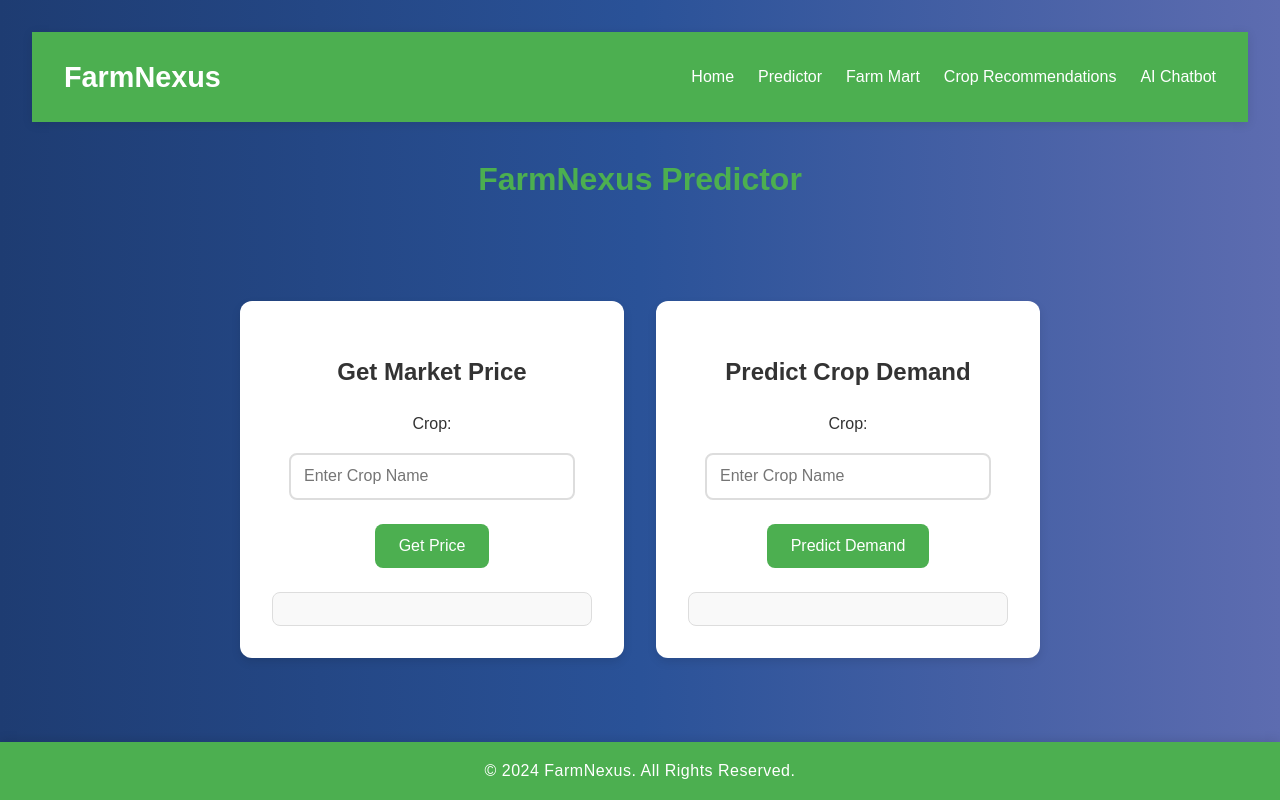
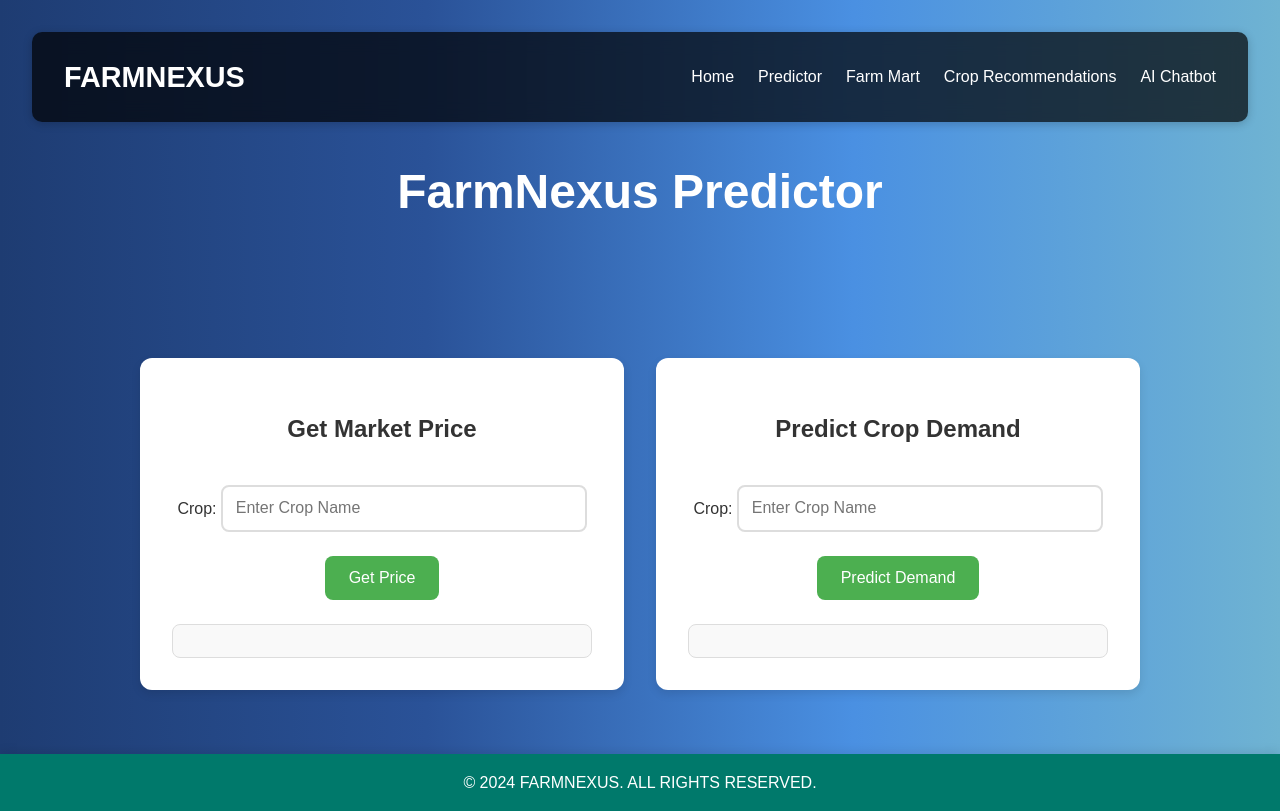
Before and after one commit to Dhruva-D/Farm-Nexus, a plain HTML site: page predictor.html in a window 1280 px wide. Drawn offline with Linux system fonts and the light colour scheme.

Commit message:
animations added

```diff
--- a/mart.css
+++ b/mart.css
@@ -1,18 +1,17 @@
-/* General Styling */
 body {
-  font-family: Arial, sans-serif;
+  font-family: 'Arial', sans-serif;
+  background: linear-gradient(to right, #1e3c72, #2a5298, #4a90e2, #6fb3d2); /* Blue-themed multi-color gradient */
   margin: 0;
   padding: 0;
-  background-color: #f0f8ff;
   color: #333;
+  line-height: 1.6;
+  display: flex;
+  flex-direction: column;
+  min-height: 100vh; /* Ensures body takes at least full height */
 }
 
-header {
-  background-color: #4CAF50;
-  color: white;
-  padding: 20px;
-  text-align: center;
-}
+
+
 
 h1 {
   font-size: 2rem;
@@ -218,7 +217,7 @@ h1 {
 h2 {
   font-size: 2rem; /* Bigger font size */
   font-weight: bold; /* Bold text */
-  color: #4CAF50; /* Use a green color to match the theme */
+  color: white; /* Use a green color to match the theme */
   text-transform: uppercase; /* Make text uppercase */
   letter-spacing: 2px; /* Add some spacing between letters */
   text-shadow: 2px 2px 5px rgba(0, 0, 0, 0.1); /* Add subtle shadow for effect */
@@ -230,3 +229,7 @@ h2 {
 header {
   margin-bottom: -10px; /* Reduce margin to minimize space between navbar and heading */
 }
+
+.button {
+  border: 1px solid greenyellow;
+}
--- a/styles.css
+++ b/styles.css
@@ -1,8 +1,7 @@
 /* General Styles */
 body {
   font-family: 'Arial', sans-serif;
-  background-color: #f4f4f4;
-  background: linear-gradient(to right, #1e3c72, #2a5298, #5d6cb0);
+  background: linear-gradient(to right, #1e3c72, #2a5298, #4a90e2, #6fb3d2); /* Blue-themed multi-color gradient */
   margin: 0;
   padding: 0;
   color: #333;
@@ -10,6 +9,19 @@ body {
   display: flex;
   flex-direction: column;
   min-height: 100vh; /* Ensures body takes at least full height */
+}
+
+
+@keyframes gradientAnimation {
+  0% {
+    background-position: 0% 50%;
+  }
+  50% {
+    background-position: 100% 50%;
+  }
+  100% {
+    background-position: 0% 50%;
+  }
 }
 
 header, .section-container, .introduction, .market-section, .demand-section {
@@ -21,9 +33,11 @@ header, .section-container, .introduction, .market-section, .demand-section {
   display: flex;
   justify-content: space-between;
   align-items: center;
-  background-color: #4CAF50;
+  background-color: rgba(0, 0, 0, 0.7); /* Transparent black for a modern feel */
   padding: 1rem 2rem;
-  box-shadow: 0 2px 10px rgba(0, 0, 0, 0.1);
+  box-shadow: 0 2px 10px rgba(0, 0, 0, 0.2);
+  backdrop-filter: blur(10px); /* Creates frosted glass effect */
+  border-radius: 10px;
 }
 
 .navbar .logo {
@@ -31,6 +45,7 @@ header, .section-container, .introduction, .market-section, .demand-section {
   color: #fff;
   text-decoration: none;
   font-weight: bold;
+  text-transform: uppercase;
 }
 
 .navbar ul {
@@ -43,32 +58,56 @@ header, .section-container, .introduction, .market-section, .demand-section {
   color: #fff;
   text-decoration: none;
   font-size: 1rem;
-  transition: color 0.3s;
+  transition: color 0.3s, transform 0.3s;
 }
 
 .navbar ul li a:hover {
   color: #cddc39;
+  transform: scale(1.1); /* Subtle hover effect */
 }
 
 /* Header */
 header h1 {
   text-align: center;
   margin: 2rem 0;
-  color: #4CAF50;
+  color: #ffffff;
+  font-size: 3rem;
+  animation: fadeIn 1s ease-in-out;
+}
+
+@keyframes fadeIn {
+  0% {
+    opacity: 0;
+    transform: translateY(-50px);
+  }
+  100% {
+    opacity: 1;
+    transform: translateY(0);
+  }
 }
 
 /* Introduction Section */
 .introduction {
-  background: linear-gradient(135deg, #f0f8ff, #e6f7ff); /* Soft gradient background */
+  background: linear-gradient(135deg, #e0f7fa, #b2ebf2); /* Soft blue gradient */
   border-radius: 15px;
   box-shadow: 0 6px 15px rgba(0, 0, 0, 0.1);
   max-width: 850px;
   text-align: center;
   margin: 2rem auto;
+  animation: slideIn 0.5s ease-out;
+}
+
+@keyframes slideIn {
+  0% {
+    transform: translateX(-100%);
+  }
+  100% {
+    transform: translateX(0);
+  }
 }
 
 .introduction h2 {
-  color: #4CAF50;
+  color: #00796b;
   font-size: 2rem;
   margin-bottom: 1rem;
   font-weight: bold;
@@ -93,36 +132,35 @@ header h1 {
   background-color: #fff;
   margin-bottom: 0.8rem;
   padding: 0.8rem 1.2rem;
-  border-left: 5px solid #4CAF50;
+  border-left: 5px solid #00796b;
   border-radius: 8px;
   font-size: 1rem;
   color: #333;
   text-align: left;
-  transition: background-color 0.3s;
+  transition: background-color 0.3s, transform 0.3s;
 }
 
 .introduction ul li:hover {
-  background-color: #e0f7fa;
+  background-color: #b2dfdb;
+  transform: scale(1.05); /* Hover effect */
 }
 
 /* Sections */
 .section-container {
-  display: flex;
-  justify-content: center;
+  display: grid;
+  grid-template-columns: repeat(auto-fit, minmax(300px, 1fr));
   gap: 2rem;
-  flex-wrap: wrap;
   margin: 2rem auto;
-  max-width: 800px;
+  max-width: 1000px;
 }
 
 .market-section, .demand-section {
-  flex: 1;
-  min-width: 300px;
   background-color: #fff;
   padding: 2rem;
   border-radius: 12px;
   box-shadow: 0 4px 10px rgba(0, 0, 0, 0.1);
   text-align: center;
+  animation: fadeIn 1s ease-in-out;
 }
 
 /* Slideshow Container */
@@ -133,6 +171,7 @@ header h1 {
   border-radius: 12px;
   overflow: hidden;
   height: 350px;
+  animation: slideIn 0.5s ease-out;
 }
 
 .slides img {
@@ -154,8 +193,8 @@ header h1 {
   background-color: rgba(0, 0, 0, 0.5);
   border-radius: 50%;
   transition: background-color 0.3s;
-  width: 20px;
-  height: 20px;
+  width: 30px;
+  height: 30px;
   display: flex;
   align-items: center;
   justify-content: center;
@@ -175,7 +214,7 @@ header h1 {
   border-radius: 8px;
   cursor: pointer;
   font-size: 1rem;
-  transition: background-color 0.3s;
+  transition: background-color 0.3s, transform 0.3s;
 }
 
 .button {
@@ -186,6 +225,7 @@ header h1 {
 
 .button:hover {
   background-color: #45a049;
+  transform: scale(1.05); /* Slightly enlarge on hover */
 }
 
 .chatbot-button {
@@ -196,6 +236,19 @@ header h1 {
   padding: 1rem 1.5rem;
   border-radius: 50px;
   box-shadow: 0 4px 10px rgba(0, 0, 0, 0.2);
+  animation: bounceIn 1s ease-in-out infinite;
+}
+
+@keyframes bounceIn {
+  0% {
+    transform: translateY(0);
+  }
+  50% {
+    transform: translateY(-10px);
+  }
+  100% {
+    transform: translateY(0);
+  }
 }
 
 .chatbot-button:hover {
@@ -210,6 +263,11 @@ input[type="text"] {
   border: 2px solid #ddd;
   border-radius: 8px;
   font-size: 1rem;
+  transition: border-color 0.3s;
+}
+
+input[type="text"]:focus {
+  border-color: #00796b; /* Focus effect */
 }
 
 /* Result Box */
@@ -220,11 +278,17 @@ input[type="text"] {
   border-radius: 8px;
   border: 1px solid #ddd;
   font-size: 1.1rem;
+  transition: background-color 0.3s, transform 0.3s;
+}
+
+.result:hover {
+  background-color: #e0f7fa;
+  transform: scale(1.02); /* Hover effect */
 }
 
 /* Footer Styles */
 .footer {
-  background-color: #4CAF50;
+  background-color: #00796b;
   color: white;
   text-align: center;
   padding: 1rem 0;
@@ -232,27 +296,15 @@ input[type="text"] {
   font-size: 1rem;
   width: 100%;
   margin-top: auto; /* Pushes footer to the bottom */
+  transition: background-color 0.3s;
+}
+
+.footer:hover {
+  background-color: #004d40; /* Footer hover effect */
 }
 
 .footer p {
   margin: 0;
   font-weight: 500;
-  letter-spacing: 0.5px;
+  text-transform: uppercase;
 }
-/* Remove margin and padding around the header */
-header {
-  margin-bottom: 0; /* Remove bottom margin */
-  padding-bottom: 0; /* Remove bottom padding */
-}
-
-/* Adjust the margin or padding for the main section */
-.crop-prediction {
-  margin-top: 0; /* Remove any top margin */
-  padding-top: 0; /* Remove any top padding */
-}
-
-/* Additional adjustments if needed */
-body {
-  margin: 0; /* Remove body margin */
-  padding: 0; /* Remove body padding */
-}
```
Also changed, not shown: mart.html (+2 -2 lines).
